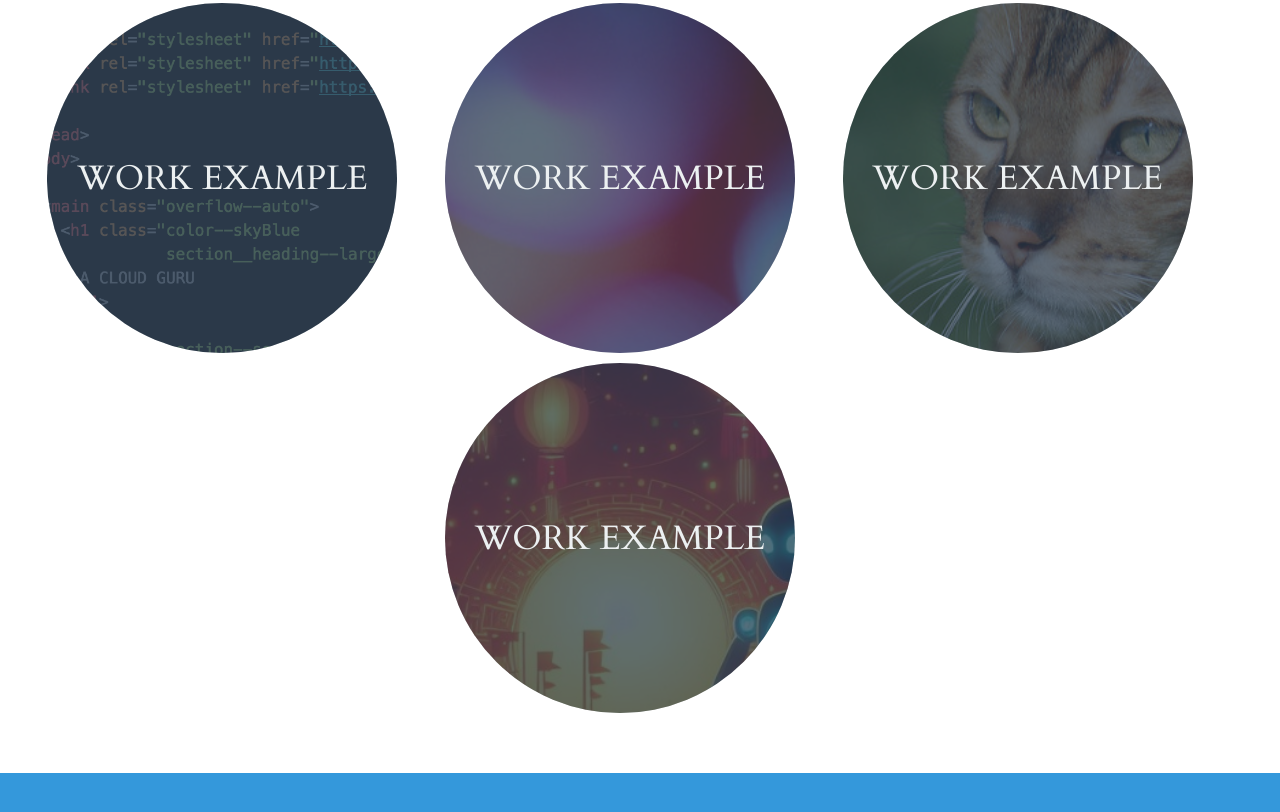
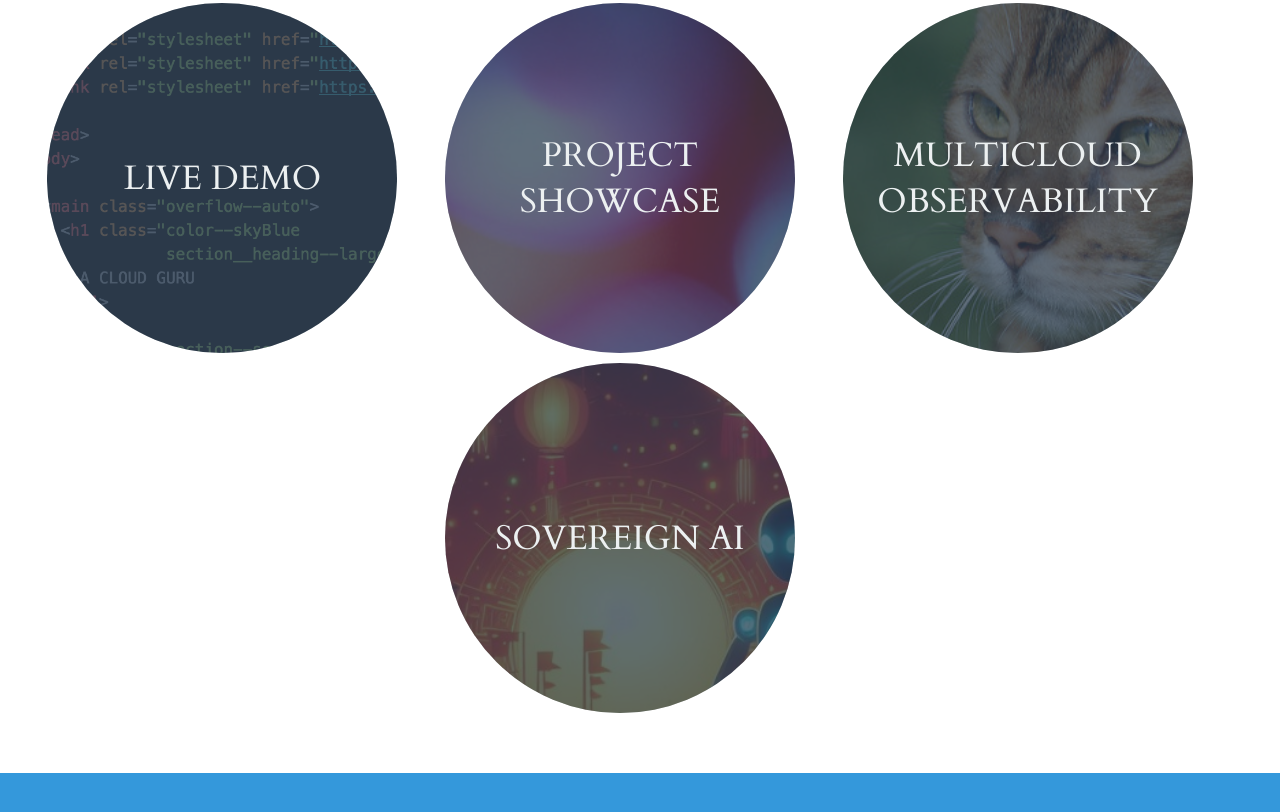
Before and after one commit to SidB16/bhardwajsiddharth.com, a plain HTML site: page index.html in a window 1280 px wide. Shown: the part 835-1647 px from the top of the page. Drawn offline with Linux system fonts and the light colour scheme.

Commit message:
updating index.html

```diff
--- a/index.html
+++ b/index.html
@@ -58,7 +58,7 @@
           </a>
           <dl class="color--cloud">
             <dt class="section__exampleTitle section__text--centered" ">
-              Work Example
+              Live Demo
             </dt>
             <dd></dd>
           </dl>
@@ -76,7 +76,7 @@
                https://www.flickr.com/photos/ssoosay/4097410999 -->
           <dl class="color--cloud">
             <dt class="section__exampleTitle section__text--centered">
-              Work Example
+              Project Showcase
             </dt>
             <dd></dd>
           </dl>
@@ -94,7 +94,7 @@
                https://www.flickr.com/photos/37287295@N00/2540855181 -->
           <dl class="color--cloud">
             <dt class="section__exampleTitle section__text--centered">
-              Work Example
+              Multicloud Observability
             </dt>
             <dd></dd>
           </dl>
@@ -111,7 +111,7 @@
           <!-- “Generated using MSFT Copilot -->
           <dl class="color--cloud">
             <dt class="section__exampleTitle section__text--centered">
-              Work Example
+              Sovereign AI
             </dt>
             <dd></dd>
           </dl>
```
